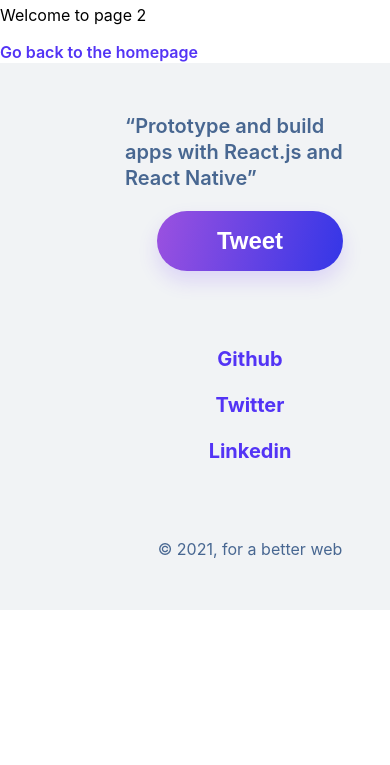
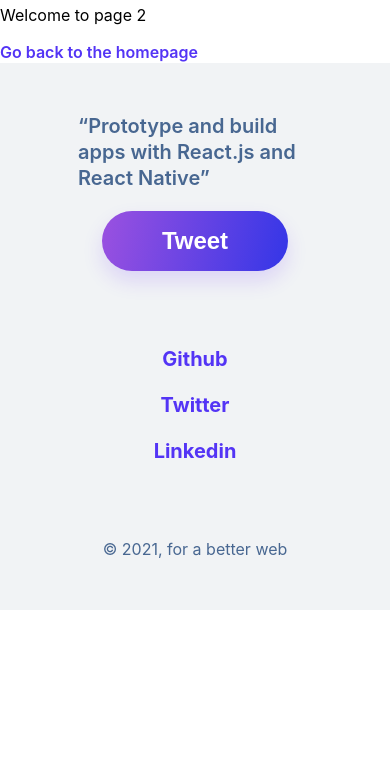
Before and after one commit to Ceci007/react-portfolio, a Gatsby site: page /page-2 in a window 390 px wide. Shown: the part 79-844 px from the top of the page. Built offline with nearby package versions, Linux system fonts and the light colour scheme; Gatsby itself is replaced by a stand-in of ours.

Commit message:
Add responsive styles

```diff
--- a/src/components/footer.js
+++ b/src/components/footer.js
@@ -4,14 +4,9 @@ import styled from "styled-components"
 const FooterMain = styled.div`
     margin: 0;
     padding: 0;
+    display: block;
     width: 100%;
     box-sizing: border-box;
-    overflow-x: hidden;
-
-    @media only screen and (max-width:  87.5em), only screen and (hover: none) {
-        width: 100%;
-        box-sizing: border-box;
-    }
 `
 
 const FooterGroup = styled.div`
@@ -26,12 +21,12 @@ const Text = styled.p`
     font-size: 24px;
     font-weight: 600;
     color: #486791;
-    max-width: 500px;
+    max-width: 60%;
     margin: 0 auto;
 
     @media only screen and (max-width:  87.5em), only screen and (hover: none) {
         font-size: 20px;
-        width: 250px;
+        width: 80%;
     }
 `
 
@@ -67,7 +62,7 @@ const Button = styled.button`
 `
 
 const LinkGroup = styled.div`
-    width: 500px;
+    width: 80%;
     margin: 50px auto;
     display: grid;
     grid-template-columns: repeat(3, 1fr);
@@ -95,14 +90,13 @@ const LinkGroup = styled.div`
 
 const Copyright = styled.div`
     color: #486791;
-    max-width: 500px;
-    width: 500px;
+    max-width: 60%;
     margin: 0 auto;
     padding: 0 20px;
     text-align: center;
 
     @media only screen and (max-width:  87.5em), only screen and (hover: none) {
-        width: 250px;
+        width: 80%;
         box-sizing: border-box;
     }
 `
--- a/src/components/header.css
+++ b/src/components/header.css
@@ -66,3 +66,21 @@
         display: none;
     }
 }
+
+@media (max-width: 25em) {
+    .Header {
+        padding: 1.5rem 0;
+    }
+
+    .HeaderGroup {
+        grid-template-columns: repeat(3, auto);
+    }
+
+    .Header a:nth-child(4) {
+        display: none;
+    }
+
+    .Header a:nth-child(3) {
+        display: none;
+    }
+}
--- a/src/components/skills.css
+++ b/src/components/skills.css
@@ -159,7 +159,7 @@
 
 @media only screen and (max-width: 25em) /* 400px */ {
   .skill-img-box {
-    width: 35rem;
+    width: 40rem;
     height: 25rem;
   }
 
--- a/src/pages/index.js
+++ b/src/pages/index.js
@@ -37,6 +37,7 @@ const IndexPage = () => (
         <div className="HeroGroup">
           <h1>Frontend Engineer <br /><span>React Developer</span></h1>
           <p>Complete app development, with the best tools and design systems</p><br />
+          <br />
           <Link
             to="about-me"
             spy={true}
```
